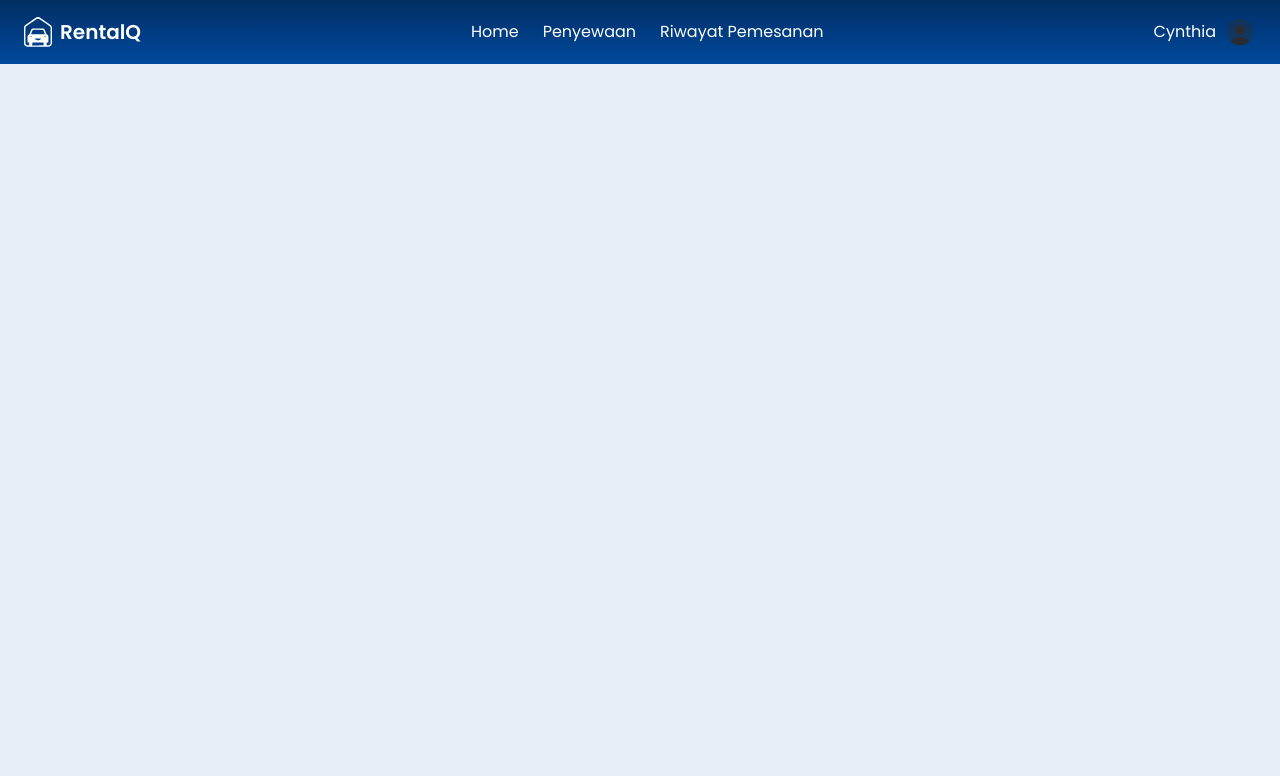
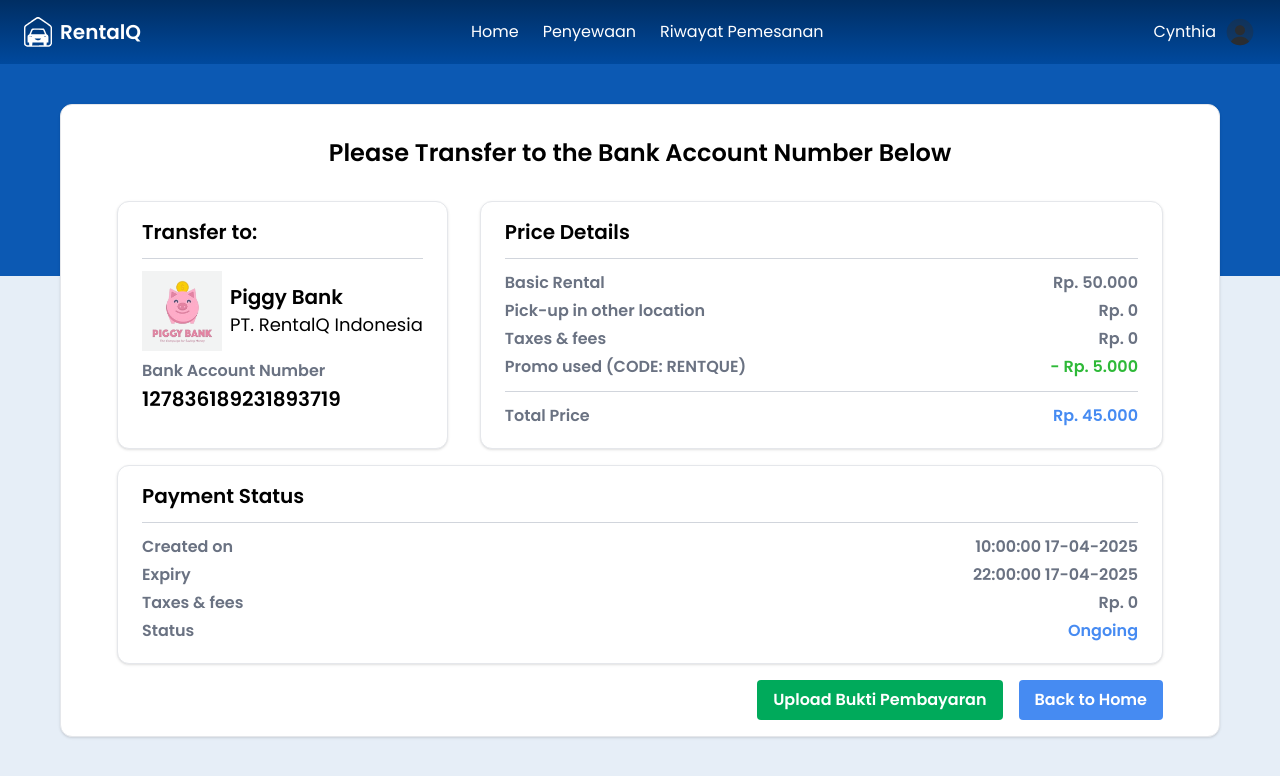
Before and after one commit to farrelputras/rentalq_pppl_6, a Next.js app: page /pembayaran/transfer in a window 1280 px wide. Shown: the top 776 px of the page. Built offline with nearby package versions, Linux system fonts and the light colour scheme.

Commit message:
feat: add page pembayaran qris and transfer

```diff
--- a/src/app/(main)/pembayaran/transfer/page.tsx
+++ b/src/app/(main)/pembayaran/transfer/page.tsx
@@ -1,3 +1,131 @@
+"use client";
+
+import { useRouter } from "next/navigation";
+import Link from "next/link";
+import Image from "next/image";
+import { Card, CardContent } from "@/components/ui/card";
+import { Button } from "@/components/ui/button";
+
 export default function BayarTransfer() {
+  const router = useRouter();
 
+  return (
+    // Card
+    <Card className="w-full max-w rounded-xl bg-white mt-10 ml-15 mr-15 mb-8 px-10">
+      <CardContent>
+        <h1 className="text-2xl font-semibold mt-4 mb-8 text-black text-center">
+          Please Transfer to the Bank Account Number Below
+        </h1>
+        {/* Left Side */}
+        <div className="flex gap-8">
+          <Card className="shadow-md rounded-lg px-2">
+            <CardContent>
+              <h1 className="text-xl font-semibold">Transfer to:</h1>
+              <hr className="mt-3 mb-3 border-gray-300" />
+              <div className="flex gap-2 items-center mb-2">
+                <Image
+                  src="/bank_logo.png"
+                  alt="Logo Bank"
+                  width={80}
+                  height={80}
+                />
+                <div>
+                  <h1 className="text-xl font-semibold">Piggy Bank</h1>
+                  <h1 className="text-lg font-medium">
+                    PT. RentalQ Indonesia
+                  </h1>
+                </div>
+              </div>
+              <p className="text-gray-500 font-semibold mb-0.5">
+                Bank Account Number
+              </p>
+              <h1 className="text-xl font-semibold">127836189231893719</h1>
+            </CardContent>
+          </Card>
+
+          {/* Right Side */}
+          <div className="flex-1 flex flex-col gap-4">
+            {/* Price Details */}
+            <Card className="shadow-md rounded-lg px-2">
+              <CardContent>
+                <h1 className="text-xl font-semibold">Price Details</h1>
+                <hr className="mt-3 mb-3 border-gray-300" />
+                <p className="flex justify-between text-gray-500 font-semibold mb-1">
+                  <span>Basic Rental</span>
+                  <span>Rp. 50.000</span>
+                </p>
+                <p className="flex justify-between text-gray-500 font-semibold mb-1">
+                  <span>Pick-up in other location</span>
+                  <span>Rp. 0</span>
+                </p>
+                <p className="flex justify-between text-gray-500 font-semibold mb-1">
+                  <span>Taxes & fees</span>
+                  <span>Rp. 0</span>
+                </p>
+                <p className="flex justify-between text-gray-500 font-semibold mb-1">
+                  <span>Promo used (CODE: RENTQUE)</span>
+                  <span style={{ color: "#2EB938" }}>- Rp. 5.000</span>
+                </p>
+                <hr className="mt-3 mb-3 border-gray-300" />
+                <p className="flex justify-between text-gray-500 font-semibold mb-1">
+                  <span>Total Price</span>
+                  <span style={{ color: "#468BF2" }}>Rp. 45.000</span>
+                </p>
+              </CardContent>
+            </Card>
+          </div>
+        </div>
+
+        {/* Payment Status */}
+        <div>
+          <Card className="shadow-md rounded-lg mt-4 px-2">
+            <CardContent>
+              <h1 className="text-xl font-semibold">Payment Status</h1>
+              <hr className="mt-3 mb-3 border-gray-300" />
+              <p className="flex justify-between text-gray-500 font-semibold mb-1">
+                <span>Created on</span>
+                <span>10:00:00 17-04-2025</span>
+              </p>
+              <p className="flex justify-between text-gray-500 font-semibold mb-1">
+                <span>Expiry </span>
+                <span>22:00:00 17-04-2025</span>
+              </p>
+              <p className="flex justify-between text-gray-500 font-semibold mb-1">
+                <span>Taxes & fees</span>
+                <span>Rp. 0</span>
+              </p>
+              <p className="flex justify-between text-gray-500 font-semibold mb-1">
+                <span>Status</span>
+                <span style={{ color: "#468BF2" }}>Ongoing</span>
+              </p>
+            </CardContent>
+          </Card>
+
+          {/* Button Upload & Back */}
+          <div className="flex justify-end">
+            <div className="flex flex-col sm:flex-row mt-4 gap-4">
+              <Button
+                className="w-full sm:w-auto text-white font-bold cursor-pointer"
+                style={{ backgroundColor: "#00AA5B" }}
+              >
+                Upload Bukti Pembayaran
+              </Button>
+
+              <Link href="/penyewaan">
+                <Button
+                  className="w-full sm:w-auto text-white font-bold cursor-pointer"
+                  style={{ backgroundColor: "#468BF2" }}
+                  onClick={() => {
+                    router.push("/penyewaan");
+                  }}
+                >
+                  Back to Home
+                </Button>
+              </Link>
+            </div>
+          </div>
+        </div>
+      </CardContent>
+    </Card>
+  );
 }
```
Also changed, not shown: public/bank_logo.png (added).
